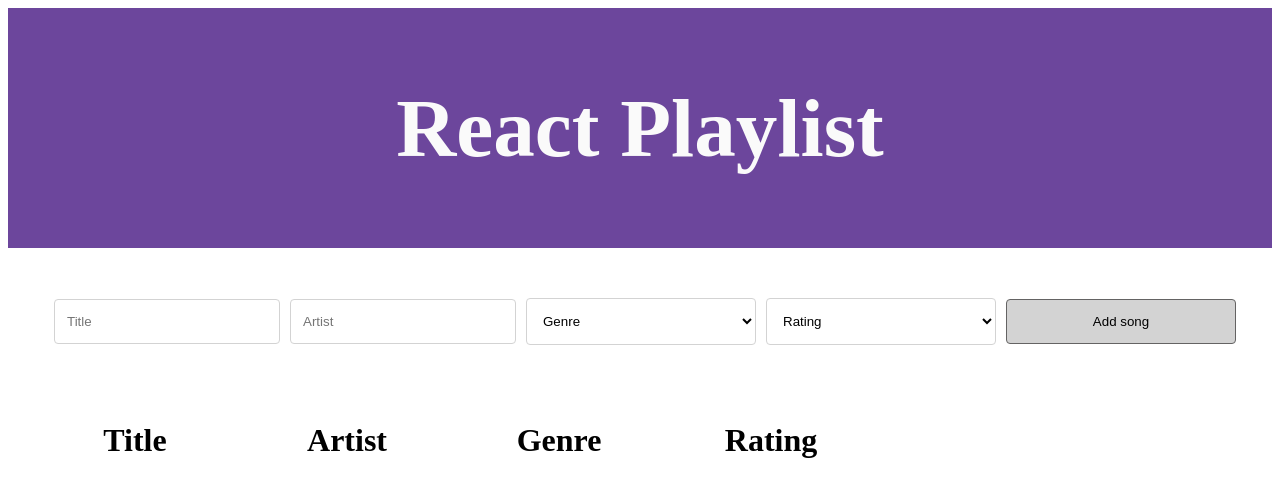
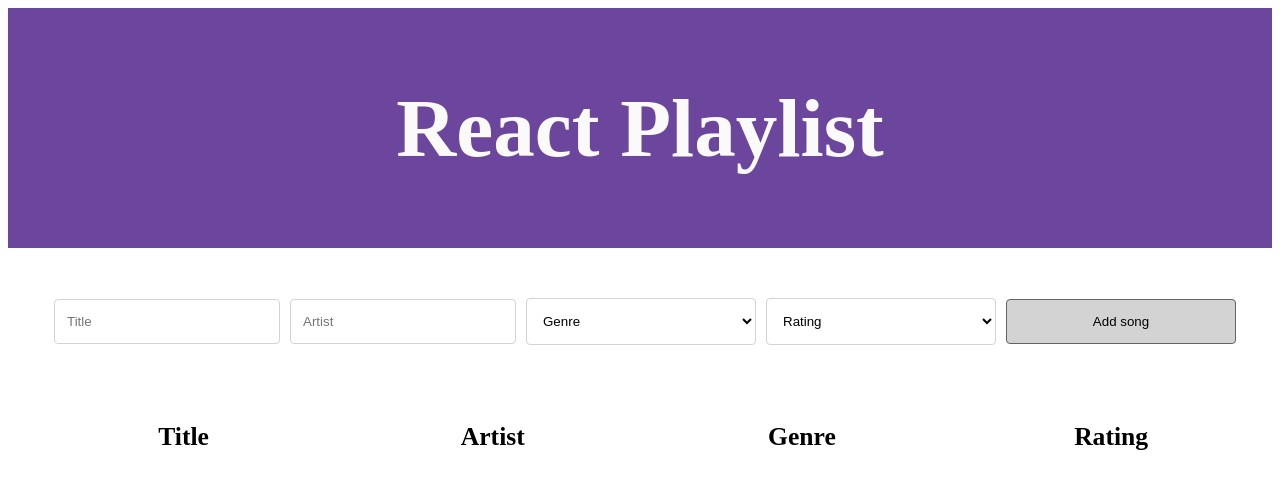
Before and after one commit to DebbySpaninks/debby_spaninks-ReactLilPlaylist, a React (Create React App) app in the folder react-playlist/: page / in a window 1280 px wide. Shown: the top 496 px of the page. Built offline with nearby package versions, Linux system fonts and the light colour scheme.

Commit message:
delete flex from table

```diff
--- a/react-playlist/src/styles/App.css
+++ b/react-playlist/src/styles/App.css
@@ -42,16 +42,14 @@ button {
 }
 
 table {
-  font-size: 2.5em;
+  font-size: 2em;
   margin-left: 20px;
-  display: flex;
-  flex-direction: column;
-  justify-content: center;
 }
 
-/* .table-header th {
-  width: 160px;                           hoe krijg ik met flex alles gecentreerd??? of width aanpassen ?????
-} */
+.table-header th {
+  width: 160px;
+}
+/*   geen flex gebruiken, gaat niet samen met table !!!!    width aanpassen ????? */
 
 th, td {
   width: 180px;
```
